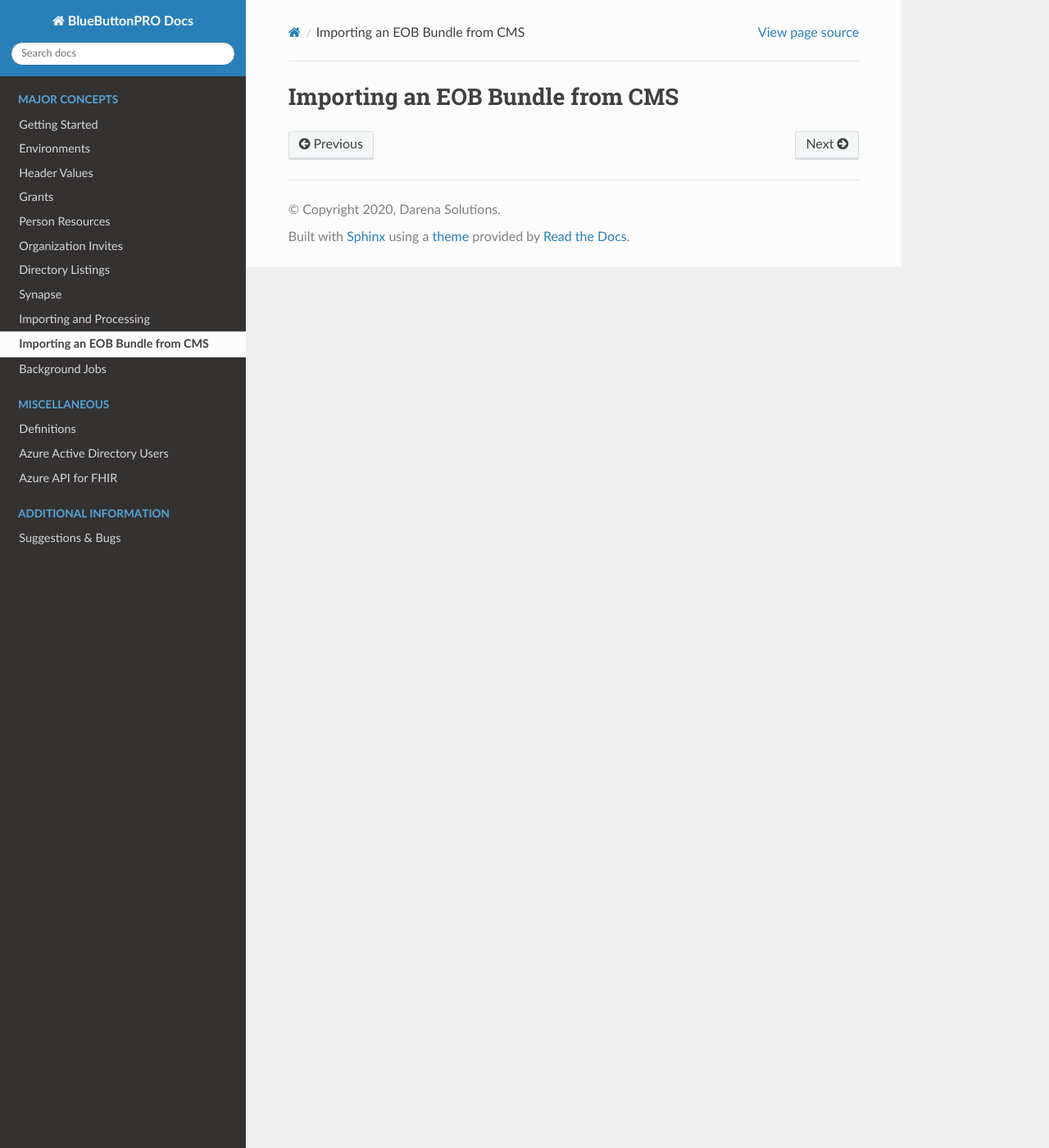
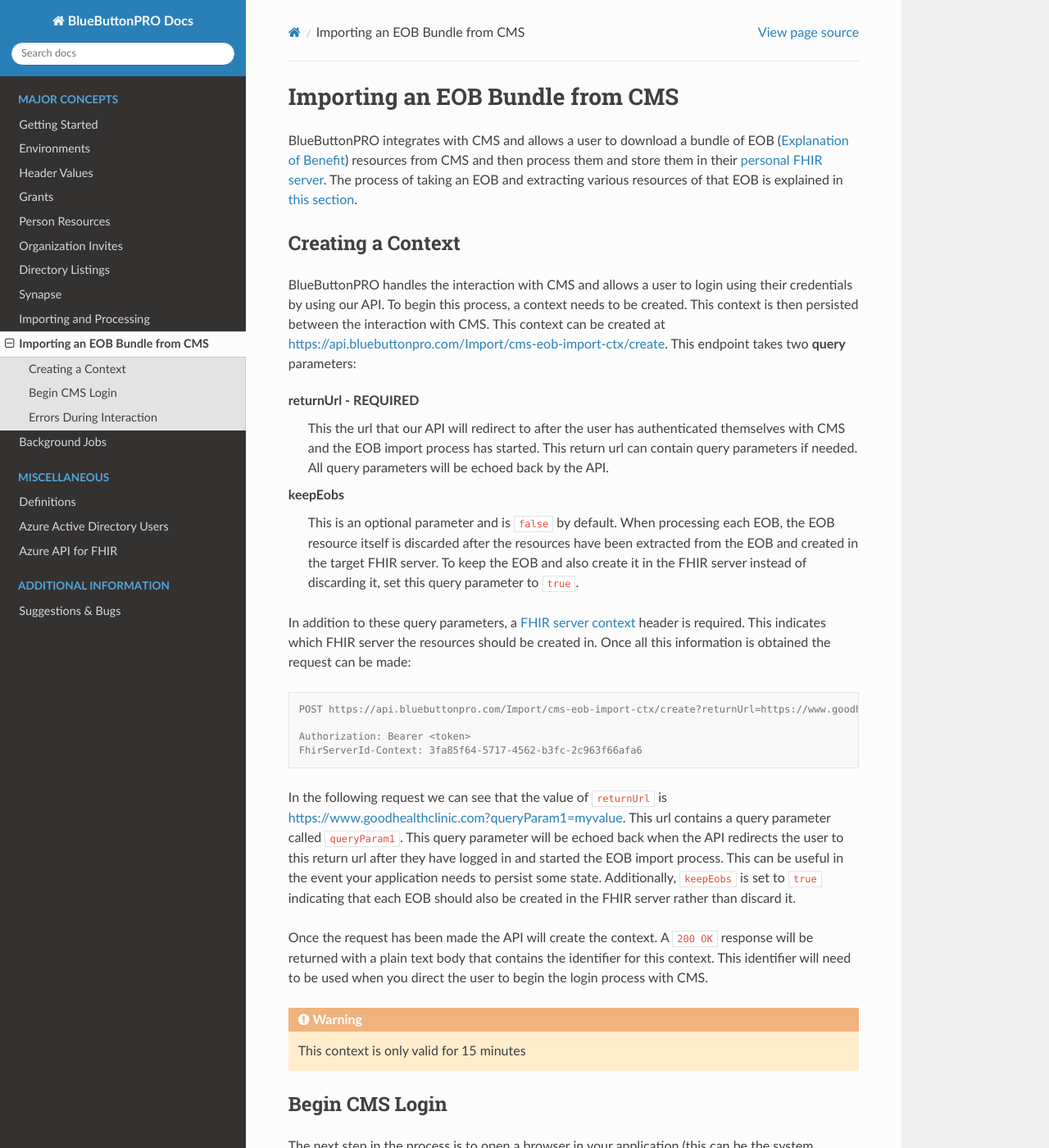
Before and after one commit to darena-solutions/bluebuttonpro-public, a Sphinx documentation site: the page built from docs/source/cms-import-eob.rst, in a window 1280 px wide and 1400 px high. Shown: the whole window at 82% size. Built offline with Sphinx 7.4.7 and the Read the Docs theme 2.0.0, drawn with Linux system fonts in a browser that asks for light colours; some of the changed text lies outside the part shown.

Commit message:
Added the CMS login interaction documentation

```diff
--- a/docs/source/cms-import-eob.rst
+++ b/docs/source/cms-import-eob.rst
@@ -1,2 +1,103 @@
 Importing an EOB Bundle from CMS
 ================================
+
+BlueButtonPRO integrates with CMS and allows a user to download a bundle of EOB (`Explanation of Benefit <https://www.hl7.org/fhir/explanationofbenefit.html>`_)
+resources from CMS and then process them and store them in their :ref:`personal FHIR server <definitions-pfr>`.
+The process of taking an EOB and extracting various resources of that EOB is explained in :ref:`this
+section <importing-and-processing-importing-an-eob-bundle>`.
+
+Creating a Context
+------------------
+
+BlueButtonPRO handles the interaction with CMS and allows a user to login using their credentials by
+using our API. To begin this process, a context needs to be created. This context is then persisted
+between the interaction with CMS. This context can be created at https://api.bluebuttonpro.com/Import/cms-eob-import-ctx/create.
+This endpoint takes two **query** parameters:
+
+returnUrl - **REQUIRED**
+   This the url that our API will redirect to after the user has authenticated themselves with CMS and
+   the EOB import process has started. This return url can contain query parameters if needed. All query
+   parameters will be echoed back by the API.
+
+keepEobs
+   This is an optional parameter and is ``false`` by default. When processing each EOB, the EOB resource
+   itself is discarded after the resources have been extracted from the EOB and created in the target
+   FHIR server. To keep the EOB and also create it in the FHIR server instead of discarding it, set
+   this query parameter to ``true``.
+
+In addition to these query parameters, a :doc:`FHIR server context <header-values>` header is required.
+This indicates which FHIR server the resources should be created in. Once all this information is obtained
+the request can be made:
+
+.. code-block:: console
+
+   POST https://api.bluebuttonpro.com/Import/cms-eob-import-ctx/create?returnUrl=https://www.goodhealthclinic.com?queryParam1=myvalue&keepEobs=true
+
+   Authorization: Bearer <token>
+   FhirServerId-Context: 3fa85f64-5717-4562-b3fc-2c963f66afa6
+
+In the following request we can see that the value of ``returnUrl`` is https://www.goodhealthclinic.com?queryParam1=myvalue.
+This url contains a query parameter called ``queryParam1``. This query parameter will be echoed back
+when the API redirects the user to this return url after they have logged in and started the EOB import
+process. This can be useful in the event your application needs to persist some state. Additionally,
+``keepEobs`` is set to ``true`` indicating that each EOB should also be created in the FHIR server rather
+than discard it.
+
+Once the request has been made the API will create the context. A ``200 OK`` response will be returned
+with a plain text body that contains the identifier for this context. This identifier will need to be
+used when you direct the user to begin the login process with CMS.
+
+.. warning::
+
+   This context is only valid for 15 minutes
+
+Begin CMS Login
+---------------
+
+The next step in the process is to open a browser in your application (this can be the system browser
+or an embedded browser). You must then direct the user to https://api.bluebuttonpro.com/CmsInteraction/cms-login.
+This endpoint requires the ``contextId`` query parameter. This is the unique identifier that you should
+have received after creating the context explained in the previous section. Assuming that the identifier
+value is ``fe53b80d-215a-4b4d-a763-2ae4f219e7dc``, you should set your browser url to:
+
+.. code-block:: console
+
+   GET https://api.bluebuttonpro.com/CmsInteraction/cms-login?contextId=fe53b80d-215a-4b4d-a763-2ae4f219e7dc
+
+At this point the API will handle the interaction with CMS's identity provider. It will redirect the
+user to CMS's login page and ask the user to login. Once the user has logged in, our API will begin
+the EOB import process.
+
+.. note::
+
+   Please review :ref:`this section <importing-and-processing-importing-an-eob-bundle>` to understand
+   how the EOB process is performed.
+
+Once the EOB import process has started, the API will take the return url from the context created in
+the previous section and return a :doc:`background job <background-jobs>` id which can be located in
+the ``background_job_id`` query parameter.
+
+Taking our previous example, when the context was a created a return url of https://www.goodhealthclinic.com?queryParam1=myvalue
+was used. In this example, the API will redirect the browser to:
+
+.. code-block:: console
+
+   GET https://www.goodhealthclinic.com?queryParam1=myvalue&background_job_id=ec838c02-5ad5-4a14-aa0a-55d4a30b07ff
+
+Notice the ``background_job_id`` query parameter and notice how the previous query parameter is echoed
+back.
+
+Errors During Interaction
+-------------------------
+
+If any errors occurred during the interaction with CMS, then the API will redirect the user to the return
+url of the context and append an ``error_description`` query parameter that will describe the error
+that occurred. Taking the return url from our previous example, let's assume the context has expired
+in the time the user is attempting to log in but before the EOB import process started. The API will
+redirect the browser to:
+
+.. code-block:: console
+
+   GET https://www.goodhealthclinic.com?queryParam1=myvalue&error_description=This+context+has+expired
+
+Notice the ``error_description`` query parameter.
--- a/docs/source/importing-and-processing.rst
+++ b/docs/source/importing-and-processing.rst
@@ -50,6 +50,8 @@
 Once the request has been made, the API will return a ``202 Accepted`` response which will indicate
 that a :doc:`background job <background-jobs>` has started. The response will also contain information
 about the background job.
+
+.. _importing-and-processing-importing-an-eob-bundle:
 
 Importing an EOB Bundle
 -----------------------
```
